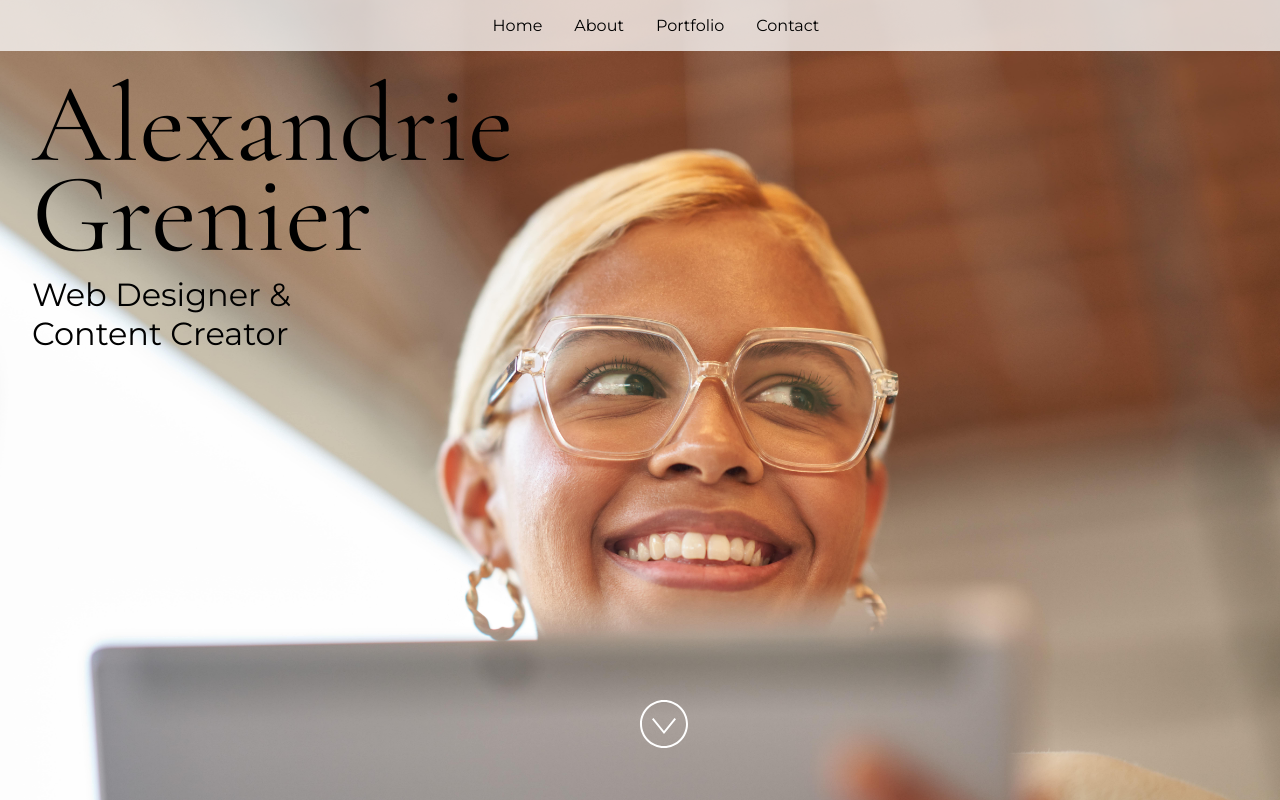
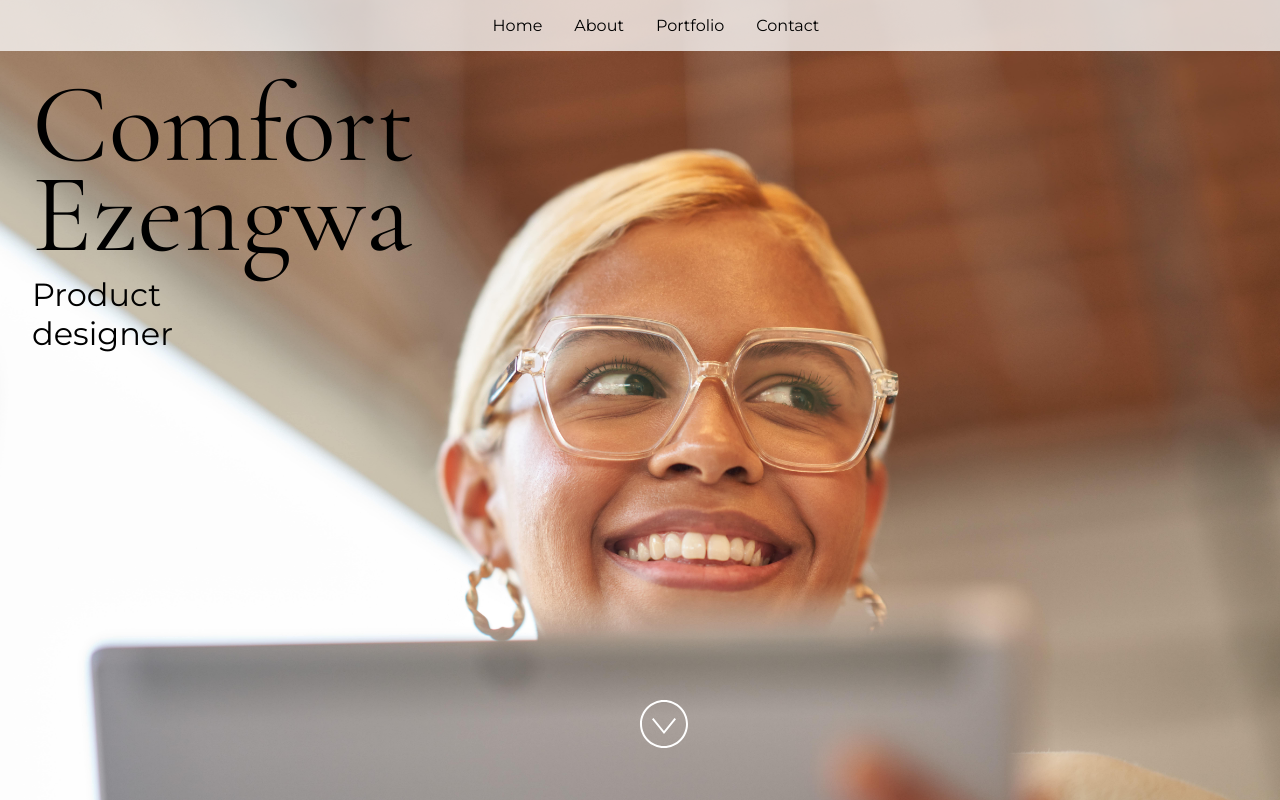
Before and after one commit to comfortezengwa/technical_onboarding, a React (Vite) app: page / in a window 1280 px wide. Built offline with nearby package versions, Linux system fonts and the light colour scheme.

Commit message:
initial commit

```diff
--- a/src/App.jsx
+++ b/src/App.jsx
@@ -24,15 +24,15 @@ import "./styles.css";
  * If you don't have one of the social sites listed, leave it as an empty string.
  */
 const siteProps = {
-  name: "Alexandrie Grenier",
-  title: "Web Designer & Content Creator",
-  email: "alex@example.com",
-  gitHub: "microsoft",
-  instagram: "microsoft",
-  linkedIn: "satyanadella",
+  name: "Comfort Ezengwa",
+  title: "Product designer",
+  email: "comfortezengwaa@gmail.com",
+  gitHub: "comfortezengwa",
+  instagram: "ihuomaaaaa",
+  linkedIn: "Comfort Ezengwa",
   medium: "",
-  twitter: "microsoft",
-  youTube: "Code",
+  twitter: "ComfortEzengwa",
+  youTube: "",
 };
 
 const primaryColor = "#4E567E";
--- a/src/Components/About.jsx
+++ b/src/Components/About.jsx
@@ -24,19 +24,15 @@ const imageAltText = "purple and blue abstract background";
  * Sort description that expands on your title on the Home component.
  */
 const description =
-  "I'm a UI/UX student studying at Barnett Technical University. I enjoy creating unique and simplistic user interfaces in creative ways.";
+  "I'm a Nursing student and a community manager at She Code Africa, Enugu. I enjoy networking and speaking at events .";
 
 /**
  * List of some of skills or technologies you work on, are learning,
  * passionate about, or enjoy,
  */
 const skillsList = [
-  "Web design",
-  "User experience",
-  "Inclusive design",
-  "Focus group testing",
-  "Mobile user interfaces",
-  "Graphic design",
+  "Community management",
+  "Leaadership",
 ];
 
 /**
@@ -45,7 +41,7 @@ const skillsList = [
  * about you on a professional level.
  */
 const detailOrQuote =
-  "I am passionate about solving problems in new creative ways to drive innovation. By leveraging my UI/UX experience I continually look for new and better ways to make tech accessible by all.";
+  "Passionate about bridging the gap on healthcare and modern technology.";
 
 const About = () => {
   return (
```
